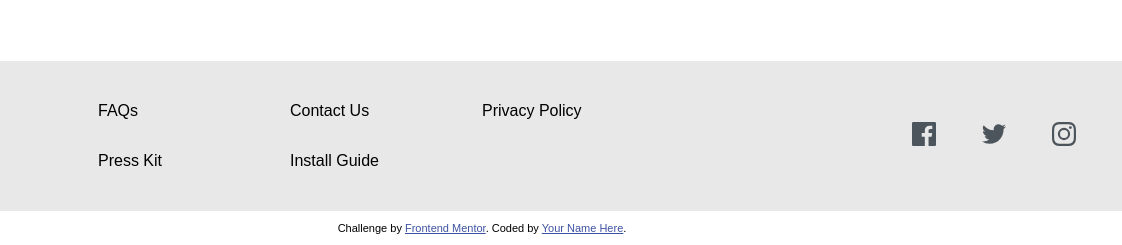
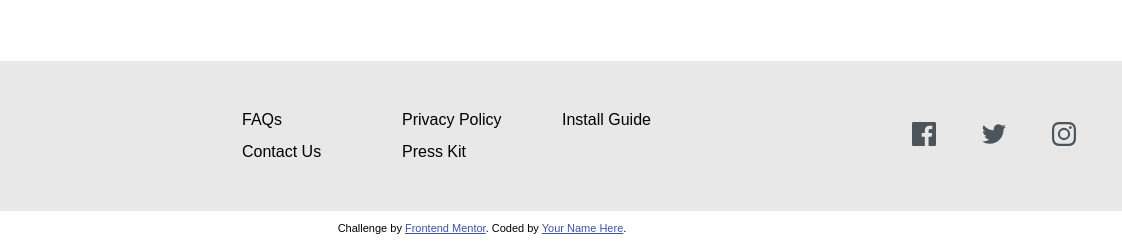
Before and after one commit to hemanth110702/clipboard-landing-page-challenge, a plain HTML site: page index.html in a window 1280 px wide. Shown: the part 2954-3199 px from the top of the page, 158-1280 px from the left. Drawn offline with Linux system fonts and the light colour scheme; a web font is replaced by a local one.

Commit message:
version 1

```diff
--- a/index.html
+++ b/index.html
@@ -125,11 +125,11 @@
         <img class="small-logo" src="images/logo.svg" alt="">
       </div>
       <div class="middle">
-        <div class="more-info">FAQs</div>
-        <div class="more-info">Contact Us</div>
-        <div class="more-info">Privacy Policy</div>
-        <div class="more-info">Press Kit</div>
-        <div class="more-info">Install Guide</div>
+        <div class="more-info faqs">FAQs</div>
+        <div class="more-info contactUs">Contact Us</div>
+        <div class="more-info privacyPolicy">Privacy Policy</div>
+        <div class="more-info pressKit">Press Kit</div>
+        <div class="more-info installGuide">Install Guide</div>
       </div>
       <div class="right">
         <!-- SVG for Twitter -->
--- a/style.css
+++ b/style.css
@@ -160,11 +160,38 @@ button:hover {
 }
 
 .middle {
+  margin: auto auto;
   display: grid;
   grid-template-columns: repeat(3, 10rem);
-  align-content: center;
-  gap: 2rem;
+  grid-template-rows: 2rem 2rem;
+  align-items: center;
+  grid-template-areas:
+        'faqs privacyPolicy installGuide'
+        'contactUs pressKit .';
 }
+
+.faqs {
+  grid-area: faqs;
+}
+
+
+
+.privacyPolicy {
+  grid-area: privacyPolicy;
+}
+
+.installGuide {
+  grid-area: installGuide;
+}
+
+.contactUs {
+  grid-area: contactUs;
+}
+
+.pressKit {
+  grid-area: pressKit;
+}
+
 
 .right {
   display: flex;
```
